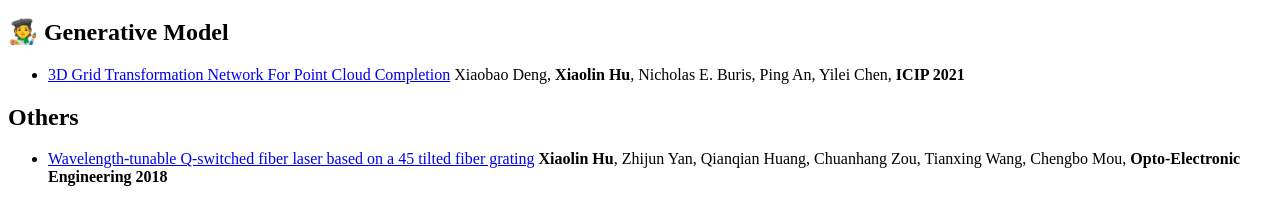
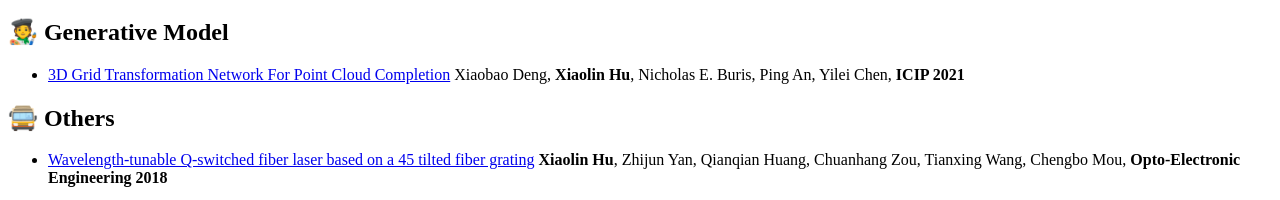
Before and after one commit to hsiaolinhu/hsiaolinhu.github.io, a Jekyll site: the page built from _pages/includes/pub.md, in a window 1280 px wide. Shown: the part 1116-1316 px from the top of the page. Built offline with Jekyll 4.4.1, drawn with Linux system fonts in a browser that asks for light colours; our own code applies the rules of GitHub Pages for plain Markdown files.

Commit message:
Update pub.md

```diff
--- a/_pages/includes/pub.md
+++ b/_pages/includes/pub.md
@@ -43,6 +43,6 @@
 - [3D Grid Transformation Network For Point Cloud Completion](https://ieeexplore.ieee.org/document/9506234)
   Xiaobao Deng, **Xiaolin Hu**, Nicholas E. Buris, Ping An, Yilei Chen, **ICIP 2021**
 
-## Others
+## 🚍 Others
 - [Wavelength-tunable Q-switched fiber laser based on a 45 tilted fiber grating](https://www.oejournal.org/article/doi/10.12086/oee.2018.170741?viewType=HTML)
   **Xiaolin Hu**, Zhijun Yan, Qianqian Huang, Chuanhang Zou, Tianxing Wang, Chengbo Mou, **Opto-Electronic Engineering 2018**
```
